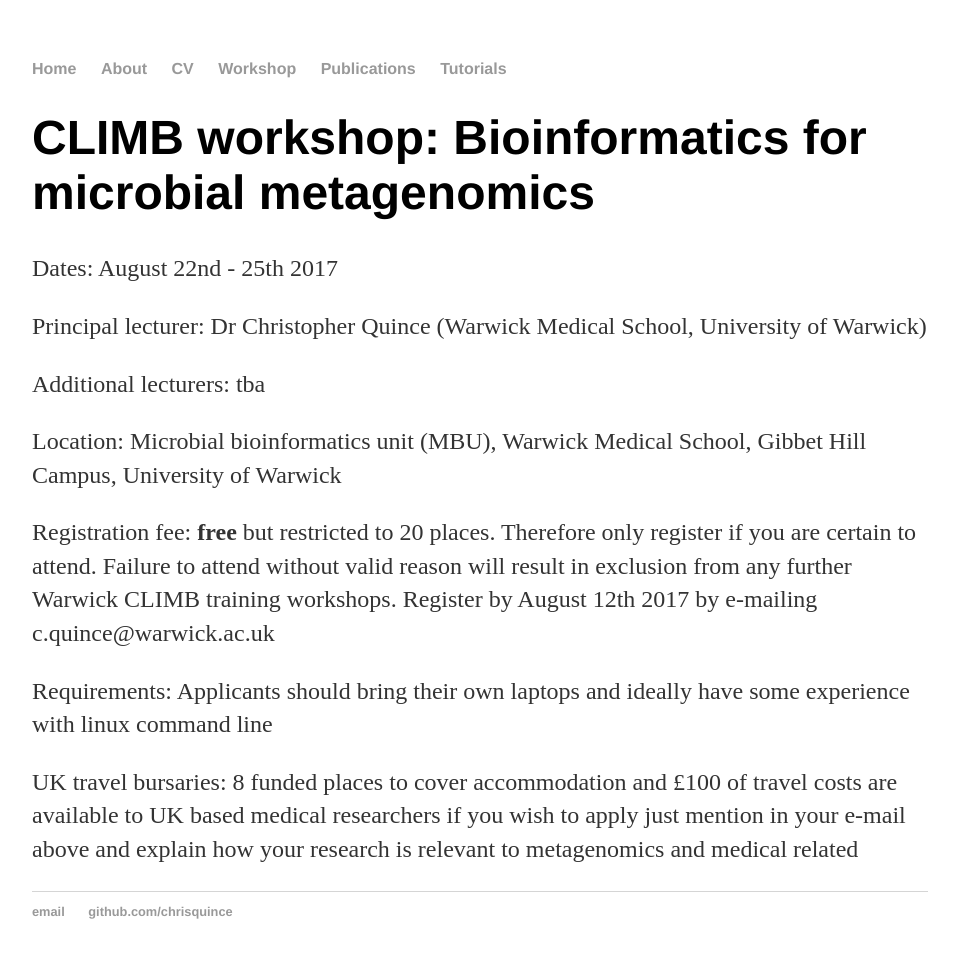
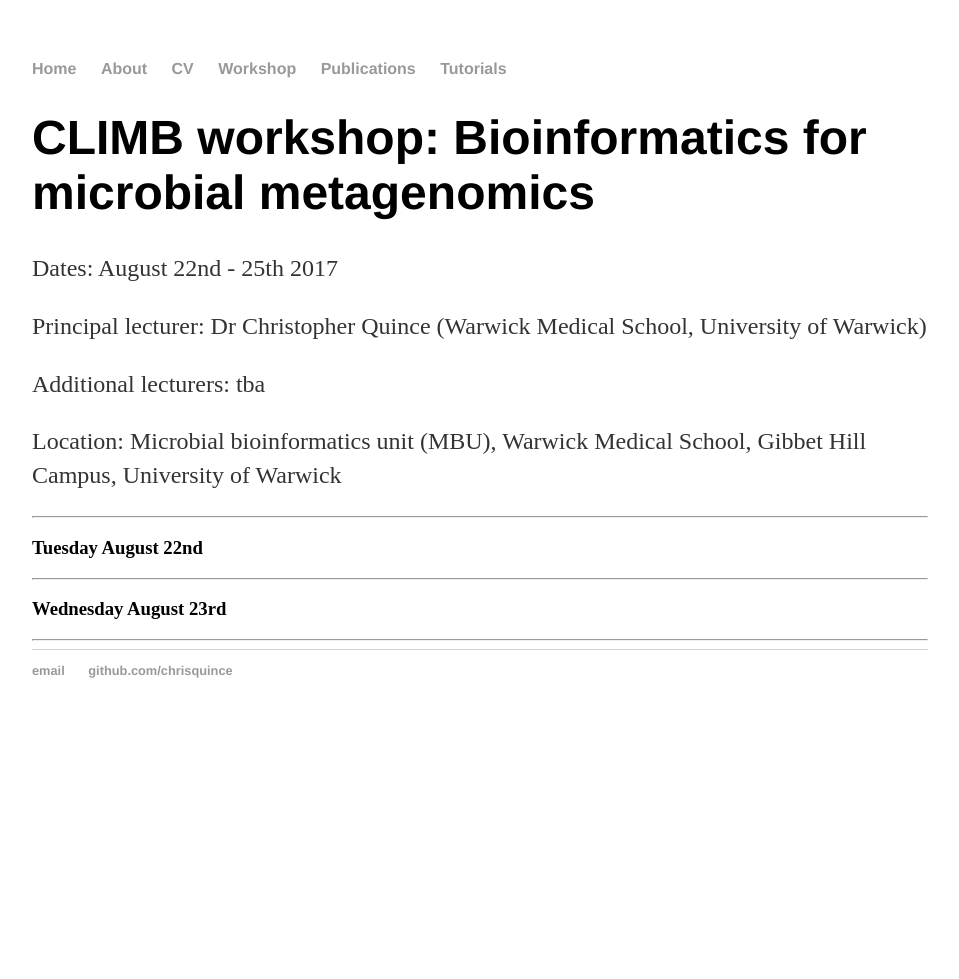
Before and after one commit to chrisquince/chrisquince.github.io, a Jekyll site: the page built from workshop/schedule.html, in a window 1280 px wide. Shown: the whole page, without its empty margins (160-1119 px from the left). Built offline with Jekyll 4.4.1, drawn with Linux system fonts in a browser that asks for light colours; after the commit the page ends 900 px from its top, so only the background shows below that.

Commit message:
Update schedule

```diff
--- a/workshop/schedule.html
+++ b/workshop/schedule.html
@@ -13,14 +13,14 @@
 
   <p> Location: Microbial bioinformatics unit (MBU), Warwick Medical School, Gibbet Hill Campus, University of Warwick
 
-  <p> Registration fee: <b> free </b> but restricted to 20 places. Therefore only register if you are certain to attend.
-  Failure to attend without valid reason will result in exclusion from any further Warwick CLIMB training workshops.
-  Register by August 12th 2017 by e-mailing c.quince@warwick.ac.uk </p>
+  <hr>
 
-  <p> Requirements: Applicants should bring their own laptops and ideally have some experience with linux command line</p>
+  <h3> Tuesday August 22nd </h3>
 
-  <p> UK travel bursaries: 8 funded places to cover accommodation and £100 of travel costs are available to UK
-  based medical researchers if you wish to apply just mention in your e-mail above and explain how your research is relevant to
-  metagenomics and medical related </p>
+  <hr>
+
+  <h3> Wednesday August 23rd  </h3>
+
+  <hr>
 
 </div><!-- /.blurb -->
```
